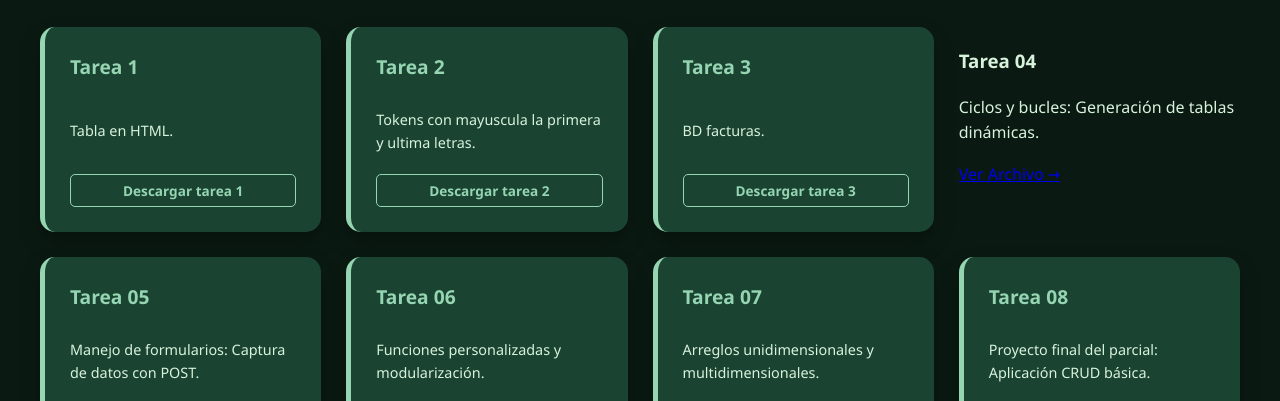
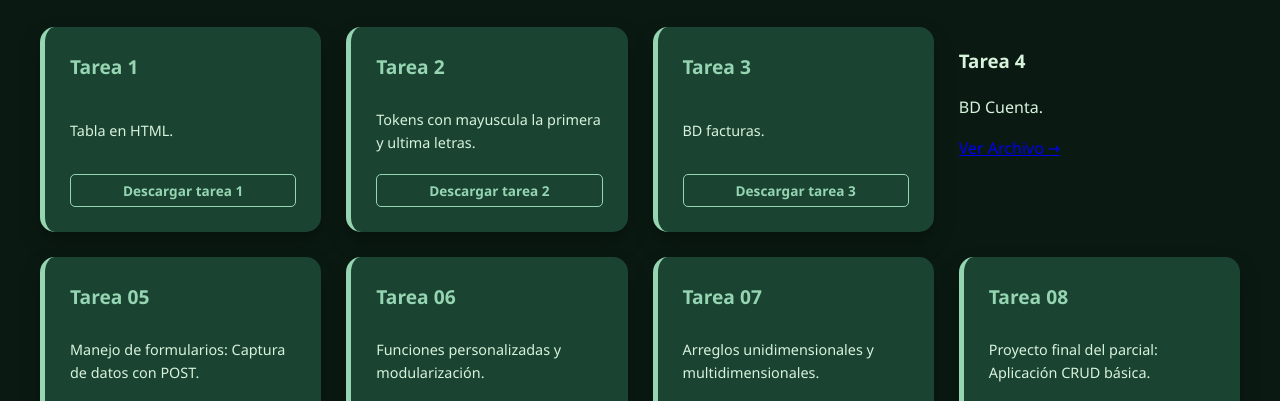
Before and after one commit to Menchaca1521/portafolio_web_ll, a plain HTML site: page parcial1.html in a window 1280 px wide. Shown: the part 386-787 px from the top of the page. Drawn offline with Linux system fonts and the light colour scheme.

Commit message:
Update Tarea 04 details and link

```diff
--- a/parcial1.html
+++ b/parcial1.html
@@ -157,9 +157,9 @@
                 <a href="parcial1_ev/tarea3.sql" download="Tarea3.sql">Descargar tarea 3</a>
             </div>
             <div class="card) ">
-                <h3>Tarea 04</h3>
-                <p>Ciclos y bucles: Generación de tablas dinámicas.</p>
-                <a href="#">Ver Archivo →</a>
+                <h3>Tarea 4</h3>
+                <p>BD Cuenta.</p>
+                <a href="parcial1_ev/tarea4.sql" download="Tarea4.sql">Ver Archivo →</a>
             </div>
             <div class="card">
                 <h3>Tarea 05</h3>
```
